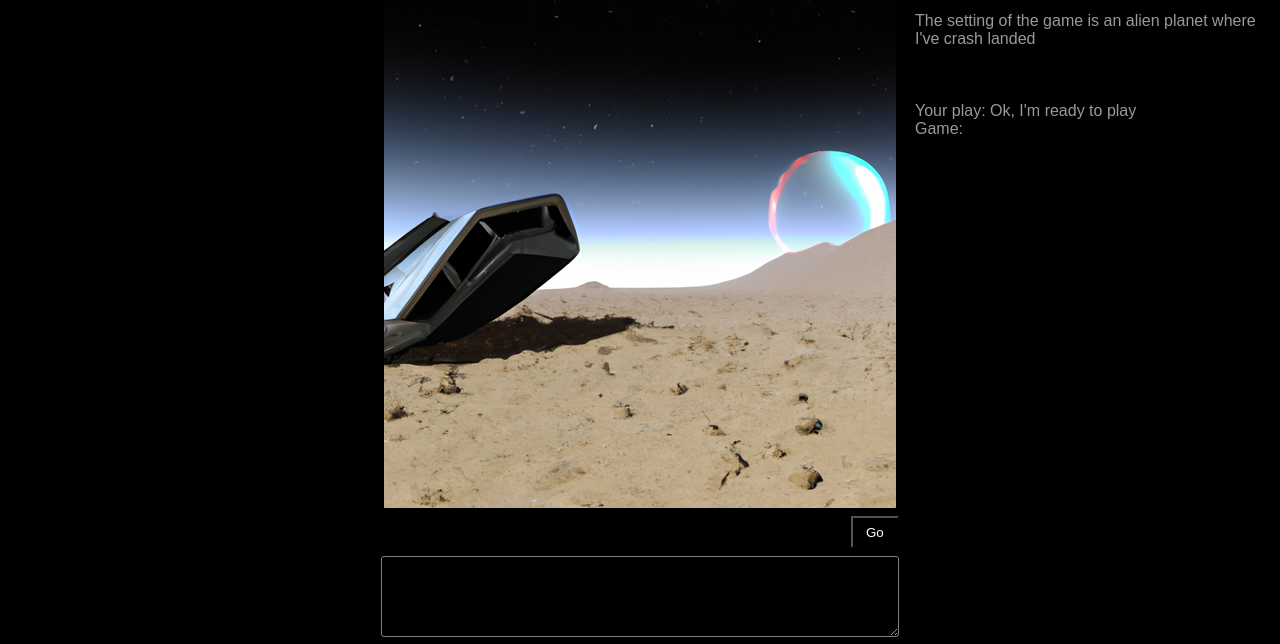
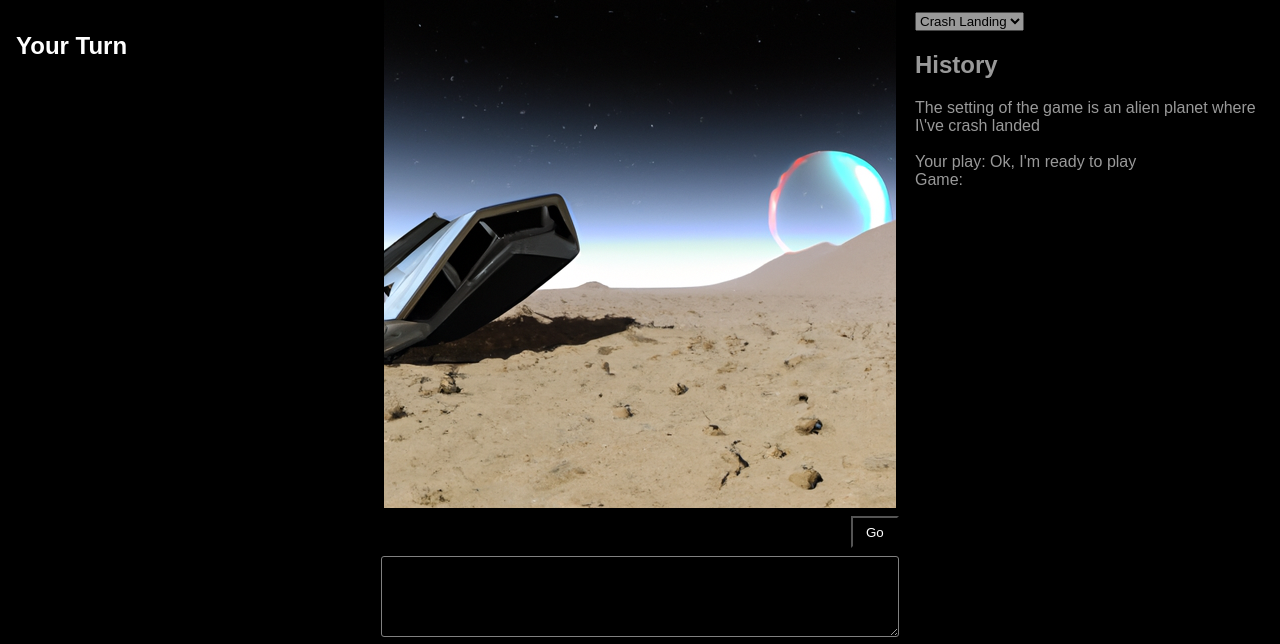
Before and after one commit to pablo-mayrgundter/artificial-adventure, a website: page index.html in a window 1280 px wide. Both pictures are taken after a click on the button "Go". Shown: the part 156-800 px from the top of the page. Drawn offline with Linux system fonts and the light colour scheme.

Commit message:
Add Breaking Rad mode.  Rebuild.

```diff
--- a/bundle.js
+++ b/bundle.js
@@ -2475,13 +2475,14 @@
 
   // index.js
   var import_openai = __toESM(require_dist(), 1);
+  var controls = document.forms.controls;
+  var replyElt = document.getElementById("reply-content");
+  var sceneElt = document.getElementById("scene");
+  var scriptElt = document.getElementById("script");
+  var scriptContentElt = document.getElementById("script-content");
+  var promptGamePrefix = "You are a text-based adventure game, similar to Zork.  You describe where I am and what is around me. After that, present me short numbered list of choices for what I may do next.  Then I make a choice, and you respond by telling me what happens next, and then prompt me to make my next decision, and so on.";
+  var gameState;
   var openai;
-  var controls = document.forms.controls;
-  var replyElt = document.getElementById("reply");
-  var scriptElt = document.getElementById("script");
-  var sceneElt = document.getElementById("scene");
-  var promptGamePrefix = "You are a text-based adventure game, similar to Zork.  You describe where I am and what is around me. After that, present me short numbered list of choices for what I may do next.  Then I make a choice, and you respond by telling me what happens next, and then prompt me to make my next decision, and so on.";
-  var gameState = "The setting of the game is an alien planet where I've crash landed\n\n";
   async function sendPrompt(prompt) {
     const req = {
       model: "text-davinci-003",
@@ -2500,20 +2501,22 @@
   }
   async function nextTurn() {
     gameState += replyElt.innerText;
-    scriptElt.innerText = gameState;
+    scriptContentElt.innerText = gameState;
     const humanPlay = controls.prompt.value;
     controls.prompt.value = "";
     gameState += `
 
  Your play: ${humanPlay}
  Game: `;
-    scriptElt.innerText = gameState;
+    scriptContentElt.innerText = gameState;
     scriptElt.scrollTo(0, scriptElt.scrollHeight);
     const reply = await sendPrompt(promptGamePrefix + gameState);
     replyElt.innerText = reply;
     const match = reply.match(/(^.*\.)([^.]+\s*\n\s*1.*)/m);
     if (match && match.length > 1 && typeof match[1] === "string") {
       createImage(match[1]);
+    } else {
+      createImage(reply);
     }
   }
   function onSubmit() {
@@ -2530,10 +2533,15 @@
     const imageUrl = response.data.data[0].url;
     scene.src = imageUrl;
   }
+  function loadGameState() {
+    gameState = document.forms.story.opening.value;
+    scriptContentElt.innerText = gameState;
+  }
+  document.getElementById("opening-select").onchange = loadGameState;
   controls.prompt.value = "Ok, I'm ready to play";
   controls.submit.onclick = onSubmit;
   replyElt.innerText = "";
-  scriptElt.innerText = gameState;
+  loadGameState();
   var apiKey;
   function loadApiKey() {
     const apiKeyElt = document.getElementById("api-key");
--- a/index.html
+++ b/index.html
@@ -26,7 +26,10 @@
       </div>
     </div>
     <div id="board">
-      <div id="reply"></div>
+      <div id="reply">
+        <h2>Your Turn</h2>
+        <div id="reply-content"></div>
+      </div>
       <div id="console">
         <img id="scene" src="opening-scene.png" alt="AI rendering of game scene" width="512" height="512"/>
         <form name="controls" action="none">
@@ -36,6 +39,20 @@
           <textarea id="prompt" rows="5" cols="60"></textarea>
         </form>
       </div>
-      <div id="script"></div>
+      <div id="script">
+        <form name="story" action="none">
+          <select name="opening" id="opening-select">
+            <option
+              value="The setting of the game is an alien planet where I\'ve crash landed"
+              selected
+              >
+              Crash Landing
+            </option>
+            <option value="If Breaking Bad's Walt &amp; Jesse decided to cook acid instead of meth.  My character is Walt">Breaking Rad</option>
+          </select>
+        </form>
+        <h2>History</h2>
+        <div id="script-content"></div>
+      </div>
     </div>
     <script type="module" src="./bundle.js"></script>
```
Also changed, not shown: index.js (+16 -7 lines).
